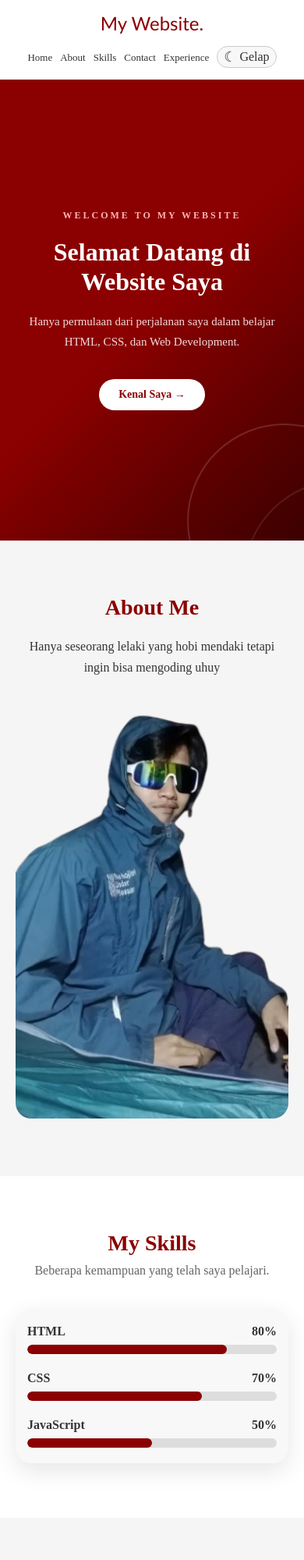
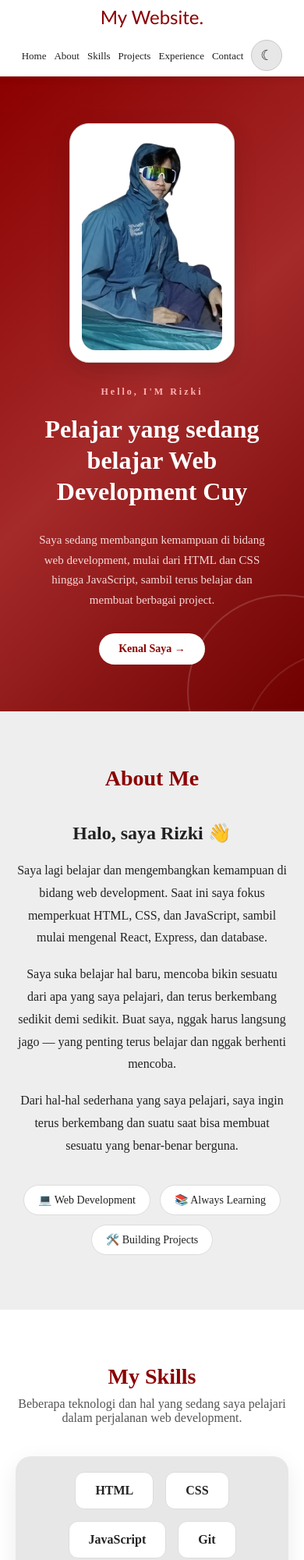
Before and after one commit to Rizki0042/Porto, a website: page index.html in a window 390 px wide. Shown: the top 2000 px of the page at 78% size. Drawn offline with Linux system fonts and the light colour scheme.

Commit message:
Update rombak

```diff
--- a/index.html
+++ b/index.html
@@ -16,8 +16,9 @@
           <li class="li-navbar"><a href="#">Home</a></li>
           <li class="li-navbar"><a href="#about">About</a></li>
           <li class="li-navbar"><a href="#skills">Skills</a></li>
+          <li class="li-navbar"><a href="#projects">Projects</a></li>
+          <li class="li-navbar"><a href="#experience">Experience</a></li>
           <li class="li-navbar"><a href="#contact">Contact</a></li>
-          <li class="li-navbar"><a href="#experience">Experience</a></li>
           <li class="li-navbar">
             <button
               class="theme-toggle"
@@ -27,7 +28,6 @@
               aria-pressed="false"
             >
               <span class="theme-toggle-icon" aria-hidden="true">☾</span>
-              <span class="theme-toggle-text">Gelap</span>
             </button>
           </li>
         </ul>
@@ -35,32 +35,62 @@
     </header>
 
     <!-- Section permulaan -->
-    <section class="section">
+    <section class="section-hero" id="home">
       <div class="hero-content">
-        <p class="hero-subtitle">WELCOME TO MY WEBSITE</p>
+        <div class="hero-image">
+          <img src="component/ganteng.png" alt="Foto Pribadi" />
+        </div>
 
-        <h1>Selamat Datang di Website Saya</h1>
+        <div class="hero-text">
+          <p class="hero-subtitle">Hello, I'M Rizki</p>
+          <h1>Pelajar yang sedang belajar Web Development Cuy</h1>
 
           <p class="hero-description">
-          Hanya permulaan dari perjalanan saya dalam belajar HTML, CSS, dan Web
-          Development.
+            Saya sedang membangun kemampuan di bidang web development, mulai
+            dari HTML dan CSS hingga JavaScript, sambil terus belajar dan
+            membuat berbagai project.
           </p>
 
-        <a href="#about" class="hero-button">Kenal Saya →</a>
+          <div class="hero-button-wrapper">
+            <a href="#about" class="hero-button">Kenal Saya → </a>
           </div>
-
+        </div>
+      </div>
       <div class="hero-decoration"></div>
     </section>
 
     <!-- Section About me -->
     <section class="section-aboutme" id="about">
       <div class="container-aboutme">
+        <div class="about-text">
           <h2>About Me</h2>
+          <h3>Halo, saya Rizki 👋</h3>
+
           <p>
-          Hanya seseorang lelaki yang hobi mendaki tetapi ingin bisa mengoding
-          uhuy
+            Saya lagi belajar dan mengembangkan kemampuan di bidang web
+            development. Saat ini saya fokus memperkuat HTML, CSS, dan
+            JavaScript, sambil mulai mengenal React, Express, dan database.
           </p>
-        <img src="./component/ganteng.png" class="img-aboutme" />
+
+          <p>
+            Saya suka belajar hal baru, mencoba bikin sesuatu dari apa yang saya
+            pelajari, dan terus berkembang sedikit demi sedikit. Buat saya,
+            nggak harus langsung jago — yang penting terus belajar dan nggak
+            berhenti mencoba.
+          </p>
+
+          <p>
+            Dari hal-hal sederhana yang saya pelajari, saya ingin terus
+            berkembang dan suatu saat bisa membuat sesuatu yang benar-benar
+            berguna.
+          </p>
+
+          <div class="about-tags">
+            <span>💻 Web Development</span>
+            <span>📚 Always Learning</span>
+            <span>🛠️ Building Projects</span>
+          </div>
+        </div>
       </div>
     </section>
 
@@ -68,37 +98,39 @@
     <section class="section-skills" id="skills">
       <div class="container-skills">
         <h2>My Skills</h2>
-        <p>Beberapa kemampuan yang telah saya pelajari.</p>
+        <p>
+          Beberapa teknologi dan hal yang sedang saya pelajari dalam perjalanan
+          web development.
+        </p>
 
         <div class="skills-card">
-          <div class="skill">
-            <div class="skill-info">
+          <div class="skill-item">
             <span>HTML</span>
-              <span>80%</span>
           </div>
-            <div class="skill-bar">
-              <div class="skill-progress html"></div>
+
+          <div class="skill-item">
+            <span>CSS</span>
+          </div>
+
+          <div class="skill-item">
+            <span>JavaScript</span>
+          </div>
+
+          <div class="skill-item">
+            <span>Git</span>
+          </div>
+
+          <div class="skill-item">
+            <span>Responsive Design</span>
           </div>
         </div>
 
-          <div class="skill">
-            <div class="skill-info">
-              <span>CSS</span>
-              <span>70%</span>
-            </div>
-            <div class="skill-bar">
-              <div class="skill-progress css"></div>
-            </div>
-          </div>
+        <div class="learning">
+          <h3>Currently Learning</h3>
 
-          <div class="skill">
-            <div class="skill-info">
-              <span>JavaScript</span>
-              <span>50%</span>
-            </div>
-            <div class="skill-bar">
-              <div class="skill-progress javascript"></div>
-            </div>
+          <div class="learning-tags">
+            <span>React</span>
+            <span>Express.js</span>
           </div>
         </div>
       </div>
@@ -140,21 +172,20 @@
             <div class="project-img-wrapper">
               <!-- Ganti path gambar di bawah sesuai nama file foto kamu -->
               <img
-                src="./component/project2.png"
+                src="./component/clockJS.jpeg"
                 alt="Preview Project 2"
                 class="project-img"
               />
             </div>
             <div class="project-content">
-              <h3>Nama Proyek Kedua</h3>
+              <h3>Digital Clock</h3>
               <p>
-                Deskripsi singkat proyek kedua. Kamu bisa menjelaskan teknologi
-                yang kamu gunakan dalam membangun proyek ini.
+                Jam digital sederhana yang menampilkan waktu secara real-time.
               </p>
               <div class="project-tags">
-                <span>React</span>
-                <span>Express</span>
-                <span>MySQL</span>
+                <span>HTML</span>
+                <span>CSS</span>
+                <span>JavaScript</span>
               </div>
             </div>
           </div>
@@ -175,42 +206,35 @@
         <div class="experience-list">
           <!-- Experience 1 -->
           <div class="experience-card">
-            <div class="experience-date">Februari 2026 - Juni 2026</div>
+            <div class="experience-date">Feb 2026 - Jun 2026</div>
 
             <div class="experience-content">
-              <h3>Staff Gudang</h3>
+              <h3>Part-time Staff</h3>
 
               <h4>J&T Drop Point</h4>
-
-              <!-- Tuliskan deskripsi pengalaman kerja kamu di sini. Misalnya tugas, tanggung jawab, atau pekerjaan yang pernah dilakukan. -->
-              <p>aowkaowk</p>
+              <p>
+                Membantu operasional harian di J&T Drop Point dalam penanganan
+                alur masuk dan keluar paket agar proses sortir serta
+                pendistribusian berjalan lancar.
+              </p>
 
               <ul>
                 <!-- Deskripsi Pekerjaan -->
-                <li>Ngopi</li>
-                <li>Ngoding</li>
-                <li>Nyantuy</li>
+                <li>
+                  Melakukan scan resi <i>inbound & outbound</i> barang secara
+                  teliti untuk memperbarui status lacak paket di sistem
+                </li>
+                <li>
+                  Membantu proses bongkar muat paket dari armada pengiriman
+                  dengan menjaga keamanan barang agar tidak rusak
+                </li>
+                <li>
+                  Menyeleksi dan memilah paket berdasarkan area tujuan
+                  pengiriman untuk mempermudah alokasi kurir
+                </li>
               </ul>
             </div>
           </div>
-
-          <!-- Experience 2 -->
-          <!-- <div class="experience-card">
-            <div class="experience-date">tanggal</div>
-
-            <div class="experience-content">
-              <h3>Nama Posisi / Jabatan</h3>
-
-              <h4>Nama Perusahaan</h4>
-
-              <p>Tuliskan deskripsi pengalaman kerja kamu di sini.</p>
-
-              <ul>
-                <li>Deskripsi pekerjaan pertama</li>
-                <li>Deskripsi pekerjaan kedua</li>
-                <li>Deskripsi pekerjaan ketiga</li>
-              </ul>
-            </div> -->
         </div>
       </div>
     </section>
@@ -219,7 +243,10 @@
     <section class="section-contact" id="contact">
       <div class="container-contact">
         <h2>Contact Me</h2>
-        <p>Kalau ingin menghubungi saya, silakan isi form di bawah ini.</p>
+        <p>
+          Punya pertanyaan, ingin ngobrol, atau sekadar menyapa? Silakan hubungi
+          saya melalui form atau kontak di bawah.
+        </p>
 
         <div class="contact-card">
           <form id="contact-form">
@@ -324,17 +351,10 @@
         <div class="footer-content">
           <h3>My Website.</h3>
           <p>
-            Website sederhana sebagai bagian dari perjalanan saya belajar HTML &
-            CSS.
+            Website portfolio sederhana yang saya buat sebagai bagian dari
+            perjalanan belajar dan mengembangkan kemampuan saya di bidang web
+            development.
           </p>
-        </div>
-
-        <div class="footer-links">
-          <a href="#">Home</a>
-          <a href="#about">About</a>
-          <a href="#skills">Skills</a>
-          <a href="#contact">Contact</a>
-          <a href="#experience">Experience</a>
         </div>
       </div>
 
--- a/script.js
+++ b/script.js
@@ -8,7 +8,6 @@ function setTheme(theme) {
     themeToggle.setAttribute("aria-pressed", String(isDark));
     themeToggle.setAttribute("aria-label", isDark ? "Aktifkan mode terang" : "Aktifkan mode gelap");
     themeToggle.querySelector(".theme-toggle-icon").textContent = isDark ? "☀" : "☾";
-    themeToggle.querySelector(".theme-toggle-text").textContent = isDark ? "Terang" : "Gelap";
 }
 
 const savedTheme = localStorage.getItem("theme");
--- a/style.css
+++ b/style.css
@@ -7,27 +7,26 @@
   --primary-soft: #ffb3b3;
   --primary-text-light: #f5dada;
 
-  --background: #f5f5f5;
-  --background-light: #f8f8f8;
-  --surface: #fff;
+  --background: #eeeeee;
+  --background-light: #e7e7e7;
+  --surface: #ffffff;
 
   --white: white;
-  --text: #333;
-  --text-muted: #666;
-  --text-gray: #777;
+  --text: #222222;
+  --text-muted: #555555;
+  --text-gray: #666666;
 
-  --border: #ccc;
-  --border-light: #eee;
+  --border: #c8c8c8;
+  --border-light: #dcdcdc;
   --input-background: #fff;
-  --skill-bar: #ddd;
   --header-background: #fff;
 
   /* Mode Terang: Hero Merah Gradasi */
   --hero-bg: linear-gradient(
     135deg,
-    var(--primary),
-    var(--primary-dark),
-    var(--primary-darker)
+    #8b0000,
+    #a52a2a,
+    #6f0000
   );
   --hero-text: var(--white);
   --hero-subtitle: var(--primary-soft);
@@ -49,7 +48,6 @@ body.dark-mode {
   --border: #5b5b5b;
   --border-light: #454545;
   --input-background: #202020;
-  --skill-bar: #4a4a4a;
   --header-background: #202020;
 
   /* Mode Gelap: Hero Dark Charcoal/Black Gradasi */
@@ -87,12 +85,16 @@ body {
   display: flex;
   justify-content: space-between;
   align-items: center;
-  padding: 20px;
+  padding: 10px;
 }
 
 header {
   background-color: var(--header-background);
   transition: background-color 0.25s ease;
+  position: sticky;
+  top: 0;
+  z-index: 1000;
+  box-shadow: 0 2px 10px rgba(0, 0, 0, 0.08);
 }
 
 .title-navbar {
@@ -124,17 +126,16 @@ header {
 }
 
 .theme-toggle {
-  display: inline-flex;
+  display: flex;
+  justify-content: center;
   align-items: center;
-  gap: 4px;
-  padding: 4px 8px;
+  width: 40px;
+  height: 40px;
+
   border: 1px solid var(--border);
-  border-radius: 16px;
+  border-radius: 50%;
   background-color: var(--background-light);
   color: var(--text);
-  font: inherit;
-  font-size: inherit;
-  font-weight: normal;
   cursor: pointer;
   transition: color 0.25s ease;
 }
@@ -151,25 +152,54 @@ header {
 
 /* Section Hero */
 
-.section {
+.section-hero {
   min-height: 80vh;
   background: var(--hero-bg);
 
   display: flex;
   justify-content: center;
   align-items: center;
-  text-align: center;
   padding: 80px 20px;
-
   position: relative;
   overflow: hidden;
   transition: background 0.25s ease;
 }
 
 .hero-content {
-  max-width: 800px;
+  width: 100%;
+  max-width: 950px;
+  display: flex;
+  align-items: center;
+  gap: 70px;
   position: relative;
   z-index: 2;
+}
+
+.hero-image {
+  flex-shrink: 0;
+  padding: 15px;
+  background-color: var(--surface);
+  border-radius: 25px;
+  border: 1px solid var(--border-light);
+  box-shadow: 0 10px 30px rgba(0, 0, 0, 0.15);
+  transition: 0.3s ease;
+}
+
+.hero-image:hover {
+  transform: translateY(-5px);
+  border-color: var(--primary);
+}
+
+.hero-image img {
+  width: 260px;
+  height: auto;
+  display: block;
+  border-radius: 18px;
+}
+
+.hero-text {
+  flex: 1;
+  text-align: left;
 }
 
 .hero-subtitle {
@@ -182,31 +212,34 @@ header {
 
 .hero-content h1 {
   color: var(--hero-text);
-  font-size: 55px;
-  line-height: 1.2;
+  font-size: 44px;
+  line-height: 1.25;
   margin-bottom: 20px;
 }
 
 .hero-description {
   color: var(--hero-desc);
-  font-size: 18px;
+  font-size: 17px;
   line-height: 1.7;
-  max-width: 600px;
-  margin: 0 auto 35px;
+  max-width: 550px;
+  margin: 30px;
+}
+
+.hero-button-wrapper {
+  display: flex;
+  justify-content: center;
+  margin-top: 30px;
 }
 
 .hero-button {
   display: inline-block;
   padding: 14px 30px;
-
   background-color: var(--hero-btn-bg);
   color: var(--hero-btn-text);
-
   text-decoration: none;
   border-radius: 30px;
-
   font-weight: bold;
-  transition: 0.3s;
+  transition: 0.3s ease;
 }
 
 .hero-button:hover {
@@ -240,38 +273,67 @@ header {
 /* Section About Me */
 
 .section-aboutme {
-  min-height: 80vh;
+  min-height: 70vh;
   background-color: var(--background);
-
   display: flex;
   justify-content: center;
   align-items: center;
-
-  text-align: center;
   padding: 80px 20px;
 }
 
 .container-aboutme {
-  max-width: 800px;
+  width: 100%;
+  max-width: 850px;
 }
 
-.container-aboutme h2 {
+.about-text {
+  text-align: center;
+}
+
+.about-text h2 {
   font-size: 40px;
   color: var(--primary);
+  margin-bottom: 35px;
+}
+
+.about-text h3 {
+  font-size: 28px;
+  color: var(--text);
   margin-bottom: 20px;
 }
 
-.container-aboutme p {
-  font-size: 18px;
-  line-height: 1.7;
-  margin-bottom: 30px;
+.about-text p {
+  max-width: 750px;
+  margin: 0 auto 18px;
+  font-size: 17px;
+  line-height: 1.8;
+  color: var(--text)
 }
 
-.img-aboutme {
-  height: 350px;
-  border-radius: 20px;
-  object-fit: cover;
+.about-tags {
+  display:flex;
+  flex-wrap: wrap;
+  justify-content: center;
+  gap: 12px;
+  margin-top: 35px;
 }
+
+.about-tags span {
+  padding: 10px 18px;
+  background-color: var(--surface);
+  color: var(--text);
+  border: 1px solid var(--border-light);
+  border-radius: 25px;
+  font-size: 14px;
+}
+
+.about-tags:hover {
+  color: var(--primary);
+  border-color: var(--primary);
+  transform: translateY(-3px);
+  transition: 0.3s ease-in-out;
+}
+
 
 /* Section Skills */
 
@@ -304,54 +366,57 @@ header {
 }
 
 .skills-card {
+  display: flex;
+  flex-wrap: wrap;
+  justify-content: center;
+  gap: 15px;
   background-color: var(--background-light);
   padding: 35px;
   border-radius: 20px;
-  box-shadow: 0 10px 30px rgba(0, 0, 0, 0.1);
-  text-align: left;
+  box-shadow: 0 10px 30px rgba(0, 0, 0, 0.08);
 }
 
-.skill {
-  margin-bottom: 25px;
+.skill-item {
+  padding: 14px 25px;
+  background-color: var(--surface);
+  color: var(--text);
+  border: 1px solid var(--border-light);
+  border-radius: 12px;
+  font-weight: bold;
+  transition: 0.3s ease;
 }
 
-.skill:last-child {
-  margin-bottom: 0;
+.skill-item:hover {
+  color: var(--primary);
+  border-color: var(--primary);
+  transform: translateY(-4px);
 }
 
-.skill-info {
-  display: flex;
-  justify-content: space-between;
-  margin-bottom: 8px;
-  font-weight: bold;
+.learning {
+  margin-top: 45px;
+  text-align: center;
 }
 
-.skill-bar {
-  width: 100%;
-  height: 12px;
-  background-color: var(--skill-bar);
-  border-radius: 20px;
-  overflow: hidden;
+.learning h3 {
+  color: var(--primary);
+  font-size: 22px;
+  margin-bottom: 20px;
 }
 
-.skill-progress {
-  height: 100%;
-  background-color: var(--primary);
-  border-radius: 20px;
+.learning-tags {
+  display: flex;
+  flex-wrap: wrap;
+  justify-content: center;
+  gap: 12px;
 }
 
-/* Skill Progress */
-
-.skill-progress.html {
-  width: 80%;
-}
-
-.skill-progress.css {
-  width: 70%;
-}
-
-.skill-progress.javascript {
-  width: 50%;
+.learning-tags span {
+  padding: 10px 20px;
+  background-color: var(--primary-light);
+  color: var(--primary-dark);
+  border-radius: 20px;
+  font-size: 14px;
+  font-weight: bold;
 }
 
 /* =========================
@@ -422,9 +487,11 @@ header {
 
 .project-img {
   width: 100%;
-  height: 100%;
-  object-fit: cover;
+  height: 170px;
+  object-fit: contain;
+  display: block;
   transition: transform 0.4s ease;
+  background-color: var(--background-light);
 }
 
 .project-card:hover .project-img {
@@ -606,6 +673,7 @@ header {
 
 .contact-card {
   background-color: var(--surface);
+  border: 1px solid var(--border-light);
   padding: 35px;
   border-radius: 20px;
   box-shadow: 0 10px 30px rgba(0, 0, 0, 0.1);
@@ -720,59 +788,44 @@ header {
 /* Footer */
 
 .footer {
-  background-color: var(--primary-darker);
-  color: var(--white);
-  padding-top: 50px;
+  background-color: var(--background-light);
+  border-top: 1px solid var(--border-light);
+  transition: background-color 0.25s ease;
+  padding-top: 25px;
 }
 
 .container-footer {
-  max-width: 1000px;
-  margin: auto;
-  padding: 0 30px 40px;
-
-  display: flex;
-  justify-content: space-between;
-  align-items: center;
-  gap: 50px;
+  width: 100%;
+  max-width: 900px;
+  margin: 0 auto;
+  padding: 5px 10px 20px;
 }
 
 .footer-content {
-  max-width: 450px;
+  text-align: center;
 }
 
 .footer-content h3 {
-  font-size: 28px;
+  color: var(--primary);
+  font-size: 24px;
   margin-bottom: 15px;
 }
 
 .footer-content p {
-  color: #ccc;
-  line-height: 1.6;
-}
-
-.footer-links {
-  display: flex;
-  gap: 25px;
-}
-
-.footer-links a {
-  color: var(--white);
-  text-decoration: none;
-  transition: 0.3s;
-}
-
-.footer-links a:hover {
-  color: #ff9999;
+  max-width: 600px;
+  margin: 0 auto;
+  color: var(--text-muted);
+  line-height: 1.7;
 }
 
 .footer-bottom {
-  border-top: 1px solid rgba(255, 255, 255, 0.2);
+  border-top: 1px solid var(--border-light);
+  padding: 20px;
   text-align: center;
-  padding: 20px;
 }
 
 .footer-bottom p {
-  color: #aaa;
+  color: var(--text-gray);
   font-size: 14px;
 }
 
@@ -780,7 +833,7 @@ header {
 
 @media screen and (max-width: 768px) {
   .container-navbar {
-    padding: 15px 10px;
+    padding: 7px 3px;
     flex-direction: column;
     gap: 15px;
   }
@@ -799,19 +852,29 @@ header {
     font-size: 13px;
   }
 
-  .section {
+  .section-hero {
     min-height: 70vh;
     padding: 60px 20px;
   }
 
+  .hero-content {
+    flex-direction: column;
+    gap: 30px;
+    text-align: center;
+  }
+
+  .hero-image img {
+    width: 200px;
+  }
+
+  .hero-content h1 {
+    font-size: 38px;
+  }
   .hero-subtitle {
     font-size: 12px;
     letter-spacing: 3px;
   }
 
-  .hero-content h1 {
-    font-size: 38px;
-  }
 
   .hero-description {
     font-size: 16px;
@@ -831,16 +894,42 @@ header {
 
   .container-aboutme h2 {
     font-size: 32px;
+    margin-bottom: 40px;
   }
 
-  .container-aboutme p {
-    font-size: 16px;
+  .about-content {
+    flex-direction: column;
+    align-items: center;
+  }
+
+  .about-image {
+    width: 100%;
   }
 
   .img-aboutme {
     width: 100%;
     height: auto;
     max-width: 350px;
+  }
+
+  .about-text {
+    text-align: center;
+  }
+
+  .about-text h2 {
+    font-size: 32px;
+  }
+
+  .about-text h3 {
+    font-size: 24px;
+  }
+
+  .about-text p {
+    font-size: 16px;
+  }
+
+  .about-tags {
+    justify-content: center;
   }
 
   .section-skills {
@@ -896,18 +985,12 @@ header {
   .container-footer {
     flex-direction: column;
     text-align: center;
-    padding: 40px 20px;
+    padding: 10px 20px;
     gap: 30px;
   }
 
   .footer-content {
     max-width: 100%;
-  }
-
-  .footer-links {
-    flex-wrap: wrap;
-    justify-content: center;
-    gap: 15px;
   }
 
   .footer-bottom p {
@@ -928,8 +1011,27 @@ header {
     font-size: 13px;
   }
 
+  .hero-content {
+    flex-direction: column;
+    gap: 30px;
+    text-align: center;
+  }
+
   .hero-content h1 {
     font-size: 32px;
+  }
+
+  .hero-image img {
+    width: 180px;
+  }
+
+  .hero-text {
+    text-align: center;
+  }
+
+  .hero-subtitle {
+    font-size: 12px;
+    letter-spacing: 3px;
   }
 
   .hero-description {
@@ -939,6 +1041,10 @@ header {
   .hero-button {
     padding: 12px 25px;
     font-size: 14px;
+  }
+
+  .hero-button-wrapper {
+    justify-content: center;
   }
 
   .container-aboutme h2 {
```
Also changed, not shown: component/clockJS.jpeg (added). Lines whose indentation alone changed are shown as unchanged.
